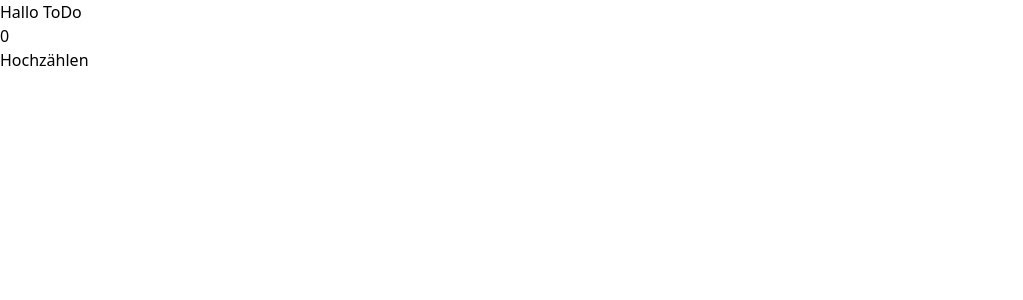
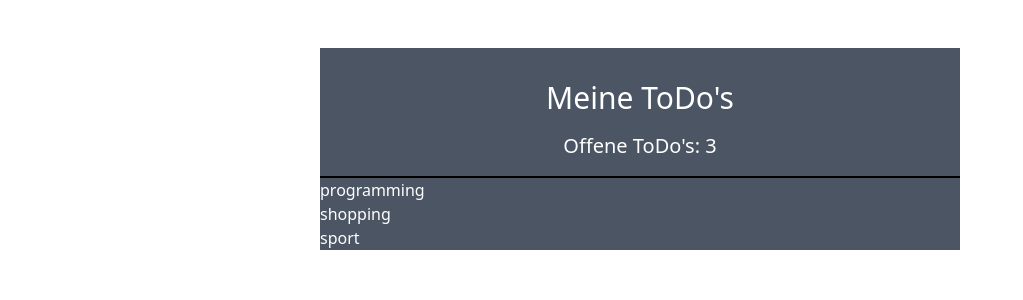
Before and after one commit to jonasermert/VueJS-ToDo-App, a Vue app: page / in a window 1280 px wide. Shown: the top 300 px of the page, without its empty margins (0-1023 px from the left). Built offline with nearby package versions, Linux system fonts and the light colour scheme.

Commit message:
added styles, added ToDo's to list

```diff
--- a/src/App.vue
+++ b/src/App.vue
@@ -1,5 +1,22 @@
 <template>
-  <ToDo />
+  <div class="bg-gray-600 text-white w-1/2 m-auto mt-12">
+    <div class="text-center border-b-2 border-black py-4">
+      <h1 class="text-3xl py-4">Meine ToDo's</h1>
+      <p class="text-xl">Offene ToDo's: {{todos.length}}</p>
+    </div>
+
+    <div v-for="todo in todos" :key="todo.todo">
+      <ToDo :todoprop="todo.todo"/>
+      <!--
+      <ToDo :todoprop="todos[0].todo"/>
+      <ToDo :todoprop="todos[1].todo"/>
+      <ToDo :todoprop="todos[2].todo"/>
+      -->
+    </div>
+
+
+  </div>
+
 </template>
 
 <script>
@@ -7,6 +24,15 @@ import ToDo from './components/ToDo.vue'
 
 export default {
   name: 'App',
+  data() {
+    return {
+      todos: [
+        {todo:"programming", done: false},
+        {todo:"shopping", done: false},
+        {todo:"sport", done: false},
+      ],
+    }
+  },
   components: {
     ToDo,
   }
--- a/src/components/ToDo.vue
+++ b/src/components/ToDo.vue
@@ -1,24 +1,33 @@
 <template>
   <div >
+    <!--
     <h1>{{message}}</h1>
     <h1>{{count}}</h1>
     <button v-on:click="countUp">Hochzählen</button>
+    -->
+    <h1>{{todo}}</h1>
   </div>
 </template>
 
 <script>
 export default {
   name: 'ToDo',
+  props: ["todoprop"],
   data: function() {
     return {
+      /*
       message: "Hallo ToDo",
       count: 0,
-    }
+      */
+     todo: this.todoprop,
+    };
   },
   methods: {
+    /*
     countUp(){
       this.count++;
     }
+    */
   }
 }
 </script>
```
